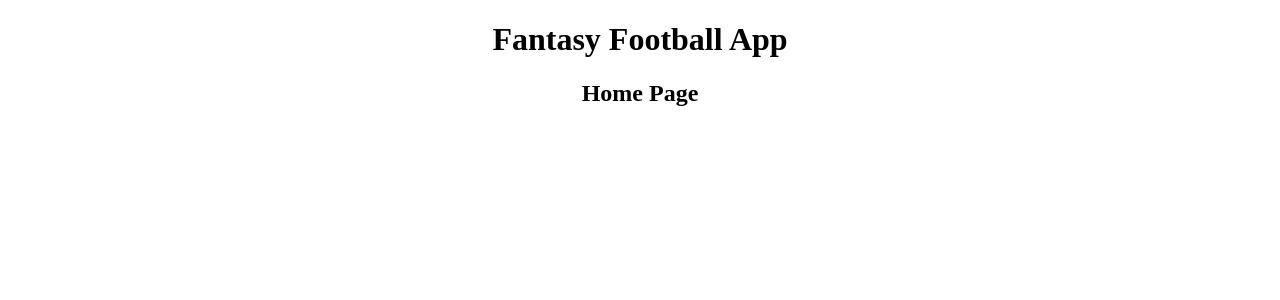
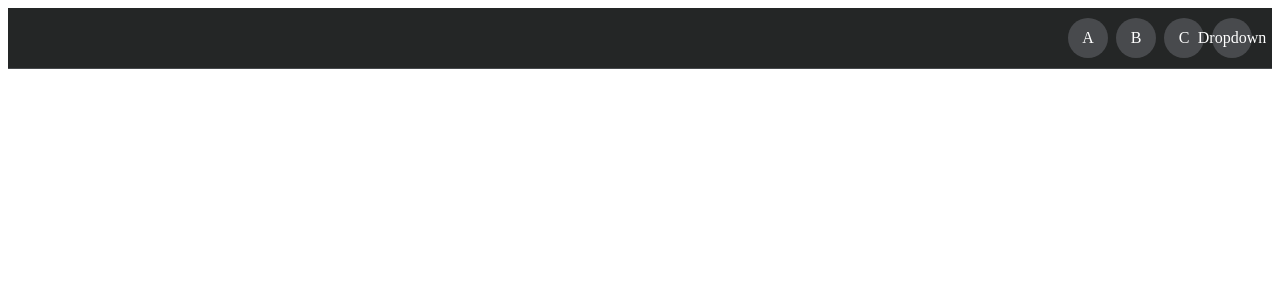
Before and after one commit to aryankapoorr/Fantasy-Web, a React (Create React App) app: page / in a window 1280 px wide. Shown: the top 300 px of the page. Built offline with nearby package versions, Linux system fonts and the light colour scheme; the HTML template or start-up script is replaced by a standard one.

Commit message:
added navigation bar to top of page

```diff
--- a/src/App.js
+++ b/src/App.js
@@ -1,12 +1,56 @@
-import React from 'react';
+import React, { useState } from 'react';
 
 function App() {
   return (
-    <div className="App">
-      <h1>Fantasy Football App</h1>
-      <h2>Home Page</h2>
-    </div>
+    <Navbar>
+      <NavItem icon="A"></NavItem>
+      <NavItem icon="B"></NavItem>
+      <NavItem icon="C"></NavItem>
+      <NavItem icon="Dropdown">
+        <DropdownMenu />
+      </NavItem>
+    </Navbar>
   );
 }
 
+function Navbar(props) {
+  return (
+    <nav className="navbar">
+      <ul className ="navbar-nav">{ props.children }</ul>
+    </nav>
+  )
+}
+
+function NavItem(props) {
+  const[open, setOpen] = useState(false);
+
+
+  return(
+    <li className="nav-item">
+      <a href="#" className="icon-button" onClick={() => setOpen(!open)}>
+        {props.icon}
+      </a>
+      {open && props.children}
+    </li>
+  )
+}
+
+function DropdownMenu() {
+
+  function DropdownItem(props) {
+    return <a href="#" className='menu-item'>
+      {props.children}
+    </a>
+  }
+  return (
+
+    <div className='dropdown'>
+        <DropdownItem>
+          adfdfdbc
+        </DropdownItem>
+    </div>
+  )
+}
+
+
 export default App;
--- a/src/index.css
+++ b/src/index.css
@@ -1,7 +1,94 @@
+:root {
+  --bg: #242626;
+  --bg-accent: #484a4d;
+  --text-color: white;
+  --nav-size: 60px;
+  --border: 1px solid #474a4d;
+  --border-radius: 8px;
+  --speed: 500ms;
+}
+
+ul {
+  list-style: none;
+  margin: 0;
+  padding: 0;
+}
+
+a {
+  color: var(--text-color);
+  text-decoration: none;
+}
+
 h1 {
   text-align: center;
+  color: var(--text-color);
 }
 
 h2 {
   text-align: center;
+  color: var(--text-color);
 }
+
+.navbar {
+  height: var(--nav-size);
+  background-color: var(--bg);
+  padding: 0 1rem;
+  border-bottom: var(--border);
+}
+
+.navbar-nav {
+  max-width: 100%;
+  height: 100%;
+  display: flex;
+  justify-content: flex-end;
+}
+
+.nav-item {
+  width: calc(var(--nav-size) * 0.8);
+  display: flex;
+  align-items: center;
+  justify-content: center;
+}
+
+.icon-button {
+  --button-size: calc(var(--nav-size) / 2);
+  width: var(--button-size);
+  height: var(--button-size);
+  background-color: #484a4d;
+  border-radius: 50%;
+  padding: 5px;
+  margin: 2px;
+  display: flex;
+  align-items: center;
+  justify-content: center;
+  transition: filter 300ms;
+}
+
+.icon-button:hover {
+  filter: brightness(1.2);
+}
+
+.dropdown {
+  position: absolute;
+  top: 58px;
+  width: 300px;
+  transform: translateX(-45%);
+  background-color: var(--bg);
+  border: var(--border);
+  border-radius: var(--border-radius);
+  padding: 1rem;
+  overflow: hidden;
+}
+
+.menu-item {
+  height: 50px;
+  display: flex;
+  align-items: center;
+  border-radius: var(--border-radius);
+  transition: background var(--speed);
+  padding: 0.5rem;
+}
+
+.menu-item:hover {
+  background-color: #525357;
+}
```
